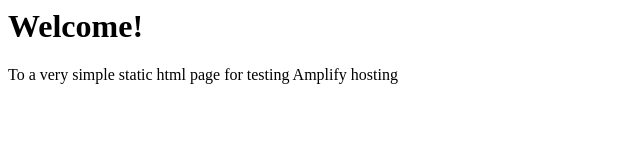
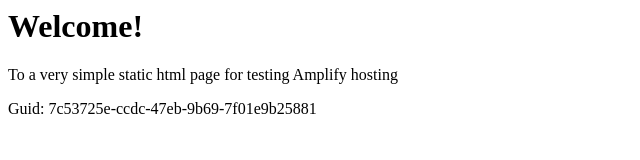
Before and after one commit to aws-aemilia-iad/Github-PR-Commit-Integration-Test-DoNotTouch-GitHubAutoBuildPrPreviewCanaryTest-v1-prod-us-east-1, a website: page src/index.html in a window 1280 px wide. Shown: the whole page, without its empty margins (0-640 px from the left). Drawn offline with Linux system fonts and the light colour scheme.

Commit message:
commit from integ tests

```diff
--- a/src/index.html
+++ b/src/index.html
@@ -1,3 +1,5 @@
+
+
 <html lang="en">
 
 <head>
@@ -10,6 +12,6 @@
 <body>
     <h1>Welcome!</h1>
     <p>To a very simple static html page for testing Amplify hosting</p>
-</body>
+    <p>Guid: 7c53725e-ccdc-47eb-9b69-7f01e9b25881</p></body>
 
 </html>
```
